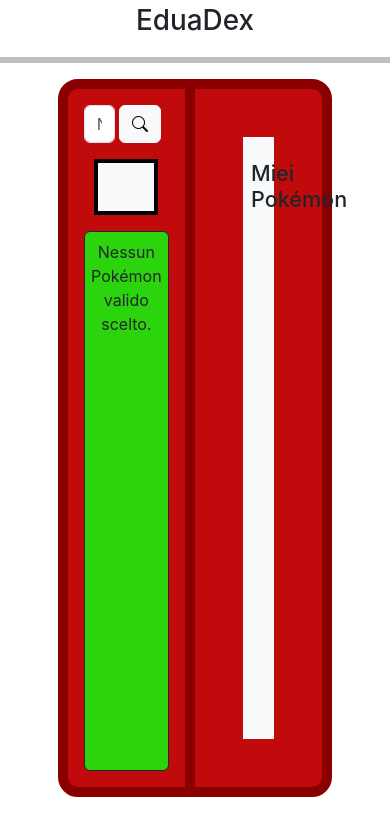
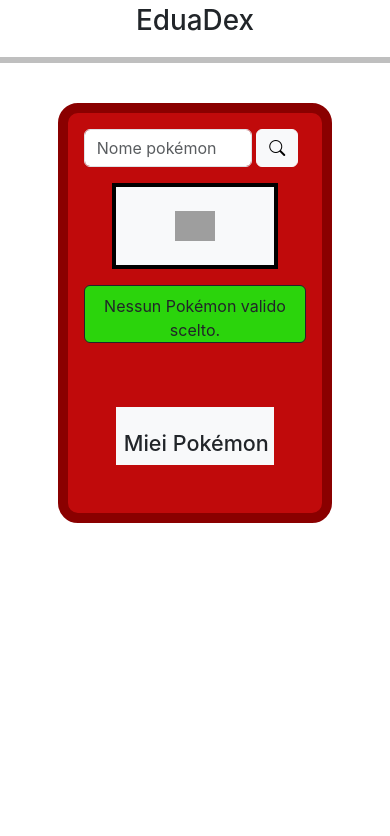
Before and after one commit to sollendy/vue-pok-dex, a Vue app: page / in a window 390 px wide. Shown: the top 836 px of the page. Built offline with nearby package versions, Linux system fonts and the light colour scheme; grey boxes are pictures that could not be loaded.

Commit message:
risolto problema barra crescente. risolto problema media query. risolto problema nomi tipi e VIRGOLE.

```diff
--- a/src/components/PokeCard.vue
+++ b/src/components/PokeCard.vue
@@ -9,9 +9,16 @@
     props: {
         pokemon: Object,
     },
+    methods: {
+        con(par) {
+            //
+            console.log('skdbf', par)
+        }
+    },
     computed: {
-        setStats() {
+        setStats(par) {
             //
+            console.log('skdbf', par)
         }
     }
 }
@@ -26,16 +33,25 @@
         </div>
         <div class="stats-cont h-100">
             <div v-if="pokemon !== ''"  class="stats border border-dark rounded h-100 w-100">
-                <ul class="info prime-info">
+                <ul class="info prime-info p-4">
                     <li>Nome: <b> {{ pokemon.name}} </b>;</li>
-                    <li>Tipo: <b v-for="(tipi, index) in pokemon.types" :key="index"> {{ tipi.type.name}}, </b>;</li>
+                    <li>Tipo: <b v-for="(tipi, index) in pokemon.types" :key="index"> {{ tipi.type.name }}{{pokemon.types.length - 1 == index ? ';' : ', '}}</b></li>
                     <li>Altezza: <b> {{ pokemon.height}}"</b>;</li>
                     <li>Peso: <b> {{ pokemon.weight}}lbs</b>;</li>
                 </ul>
-                <ul class="info second-info">
+                <ul class="info second-info p-4">
                     <!-- Qui devo inserire una barra piena in base a quanto è alta
                      ciascuna delle caratteristiche relative al pokémon cercato -->
-                     <li v-for="(params, index) in pokemon.stats" :key="index"> {{ params.stat.name }}: <span class="stat-bars bg-dark">a</span> </li>
+                     <li v-for="(params, index) in pokemon.stats" :key="index" class="d-flex gap-1 align-items-center position-relative">
+                        {{ this.con(params) }}
+                        <label for="nome-parametro">{{ params.stat.name }}:</label>
+                        <div class="progress w-100" role="progressbar" aria-label="Basic example" :aria-valuenow="params.base_stat" aria-valuemin="0" aria-valuemax="100">
+                            <div class="progress-bar" :style="{'width': (params.base_stat * 100) / 300 + '%', 'background-color': (params.base_stat * 100) / 300 < 25 ? 'red' : (params.base_stat * 100) / 300 < 50 ? 'yellow' : 'orange'}">{{Math.ceil((params.base_stat * 100) / 300) + '%'}}</div>
+                        </div>
+                       <!--  <div class="stat-bars bg-dark border rounded border-black h-100 w-100">
+                            <div class="bar-width h-100" :style="width: (params.stat.base_stat / 300)"></div>
+                        </div> -->
+                    </li>
                 </ul>
             </div>
             <div v-else class="stats text-center border border-dark rounded pt-2 h-100 w-100">
@@ -57,8 +73,9 @@
             ul.second-info {
                 li {
                     span.stat-bars {
-                        height: 5px;
-                        //dato che è uno span, il d-inline impedisce che la sua altezza venga alterata, cercare soluzione alternativa.
+                        height: 0.3rem;
+                        max-width: 50%;
+                        //dato che è uno span, il d-inline predefinito impedisce che la sua altezza venga alterata, cercare soluzione alternativa.
                     }
                 }
             }
--- a/src/components/PokedexComponent.vue
+++ b/src/components/PokedexComponent.vue
@@ -30,8 +30,8 @@
 </script>
 
 <template>
-    <div class="poke-cont w-75 d-flex">
-        <section class="left-side p-3 h-100 w-50">
+    <div class="poke-cont w-75 d-flex flex-column flex-lg-row flex-md-row">
+        <section class="left-side p-3 h-100 w-100 w-md-50">
             <div class="left-app h-100 d-flex flex-column gap-3">
                 <!-- <AppSearch @cercaPokemon="cercaPokemon" :pokemonSelected="pokemon"></AppSearch> -->
                 <div class="input-group d-flex justify-content-between">
@@ -50,7 +50,7 @@
                 -->
             </div>
         </section>
-        <section class="right-side p-5 h-100 w-50">
+        <section class="right-side p-5 h-100 w-100 w-md-50">
             <div class="right-app h-100 bg-light pt-4 ps-2">
                 <h4>Miei Pokémon</h4>
             </div>
@@ -60,10 +60,13 @@
 
 <style lang="scss" scoped>
     .poke-cont {
-        height: 85dvh;
+        //height: 85dvh;
         border: solid 10px rgb(138, 0, 0);
         border-radius: 20px;
         background-color: rgb(192, 10, 11);
+        @media screen and (max-width: 500px) {
+            .left-side { border: none !important}
+        }
         .left-side {
             border-right: solid 10px rgb(138, 0, 0);
             /*.left-app {
--- a/src/views/HeaderComponent.vue
+++ b/src/views/HeaderComponent.vue
@@ -25,7 +25,7 @@
 </script>
 
 <template>
-  <header>
+  <header class="pb-4">
     <h1 class="text-center py-1">EduaDex</h1>
     <hr class="border border-black border-3">
   </header>
```
